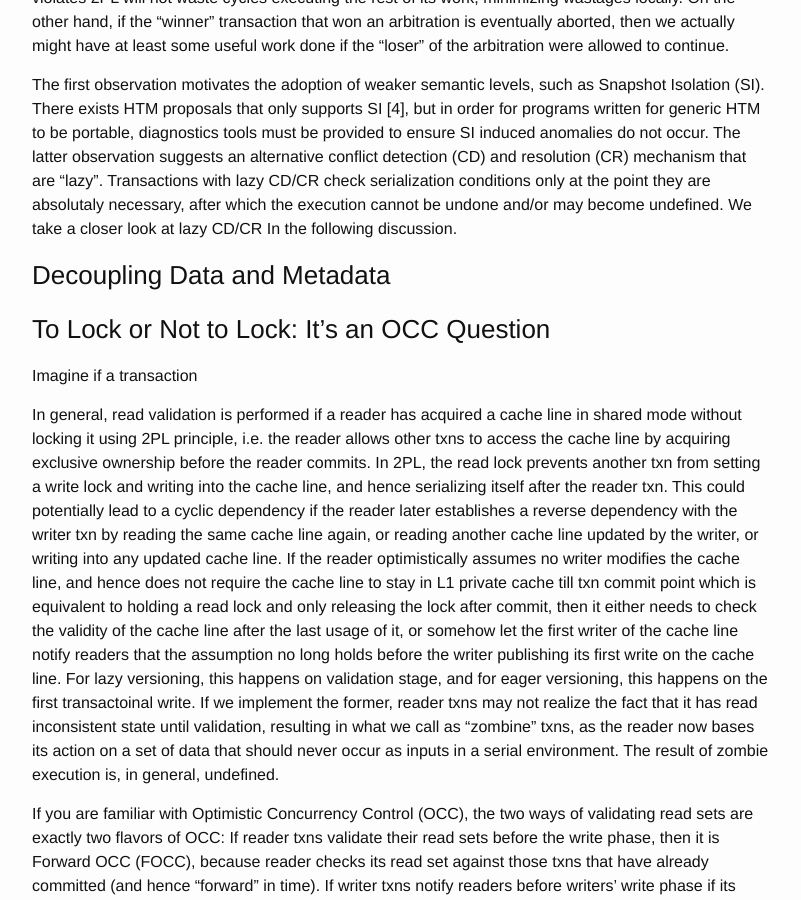
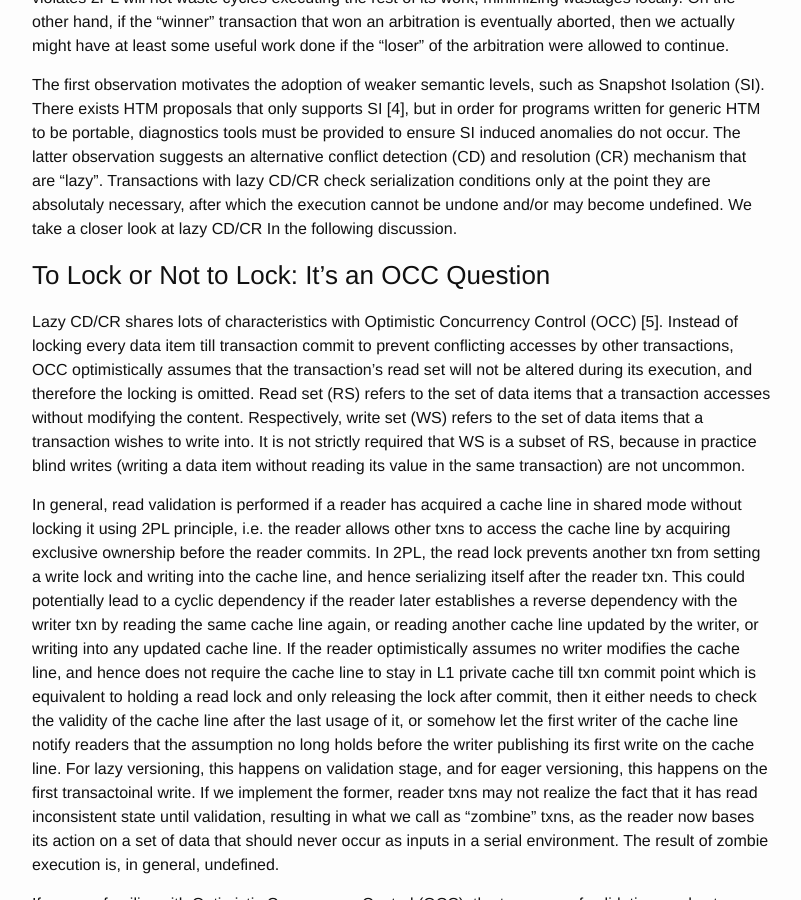
Before and after one commit to wangziqi2013/wangziqi2013.github.io, a Jekyll site: the page built from _posts/2018-03-18-HTM-Hardware-2PL-and-OCC.markdown, in a window 1280 px wide and 900 px high, scrolled down 2929 px. Shown: the whole window, without its empty margins (238-1039 px from the left). Built offline with Jekyll 4.4.1, drawn with Linux system fonts in a browser that asks for light colours; some of the changed text lies outside the part shown.

Commit message:
Working on OCC

```diff
--- a/_posts/2018-03-18-HTM-Hardware-2PL-and-OCC.markdown
+++ b/_posts/2018-03-18-HTM-Hardware-2PL-and-OCC.markdown
@@ -114,11 +114,15 @@ resolution (CR) mechanism that are "lazy". Transactions with lazy CD/CR check se
 the point they are absolutaly necessary, after which the execution cannot be undone and/or may become undefined.
 We take a closer look at lazy CD/CR In the following discussion.
 
-### Decoupling Data and Metadata
-
 ### To Lock or Not to Lock: It's an OCC Question
 
-Imagine if a transaction
+Lazy CD/CR shares lots of characteristics with Optimistic Concurrency Control (OCC) [5]. Instead of locking every
+data item till transaction commit to prevent conflicting accesses by other transactions,
+OCC optimistically assumes that the transaction's read set will not be altered during its
+execution, and therefore the locking is omitted. Read set (RS) refers to the set of data items that a
+transaction accesses without modifying the content. Respectively, write set (WS) refers to the set of data items
+that a transaction wishes to write into. It is not strictly required that WS is a subset of RS, because in practice
+blind writes (writing a data item without reading its value in the same transaction) are not uncommon.
 
 In general, read validation is performed if a reader has acquired a cache line in shared mode without locking it using 2PL
 principle, i.e. the reader allows other txns to access the cache line by acquiring exclusive ownership before the reader commits.
@@ -166,3 +170,5 @@ Commit
 [3] Ananian, C. Scott, Krste Asanovic, Bradley C. Kuszmaul, Charles E. Leiserson, and Sean Lie. "**Unbounded transactional memory.**" In High-Performance Computer Architecture, 2005. HPCA-11. 11th International Symposium on, pp. 316-327. IEEE, 2005.
 
 [4] Litz, Heiner, David Cheriton, Amin Firoozshahian, Omid Azizi, and John P. Stevenson. "**SI-TM: reducing transactional memory abort rates through snapshot isolation.**" ACM SIGARCH Computer Architecture News 42, no. 1 (2014): 383-398.
+
+[5] Kung, Hsiang-Tsung, and John T. Robinson. "**On optimistic methods for concurrency control.**" ACM Transactions on Database Systems (TODS) 6, no. 2 (1981): 213-226.
```
